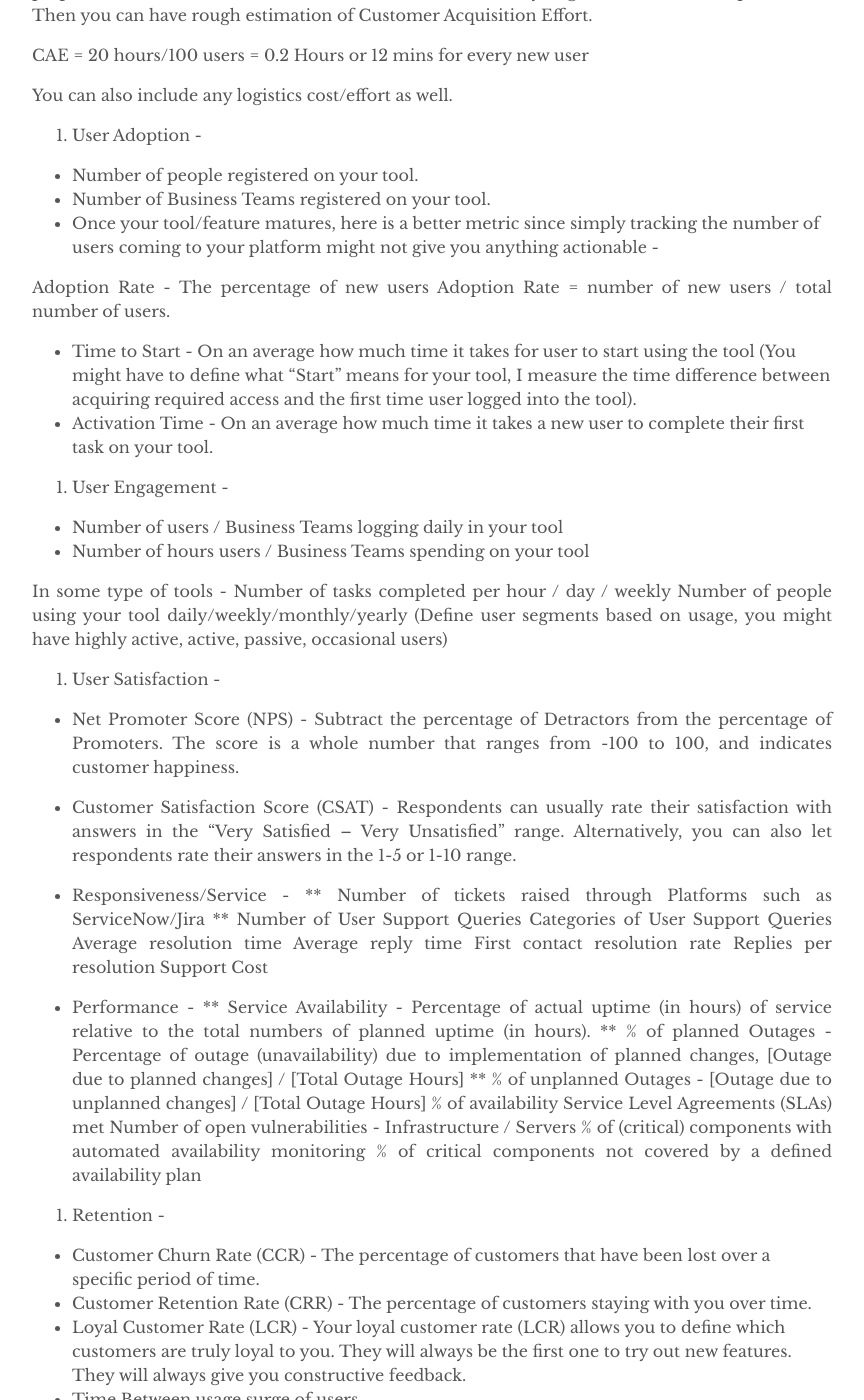
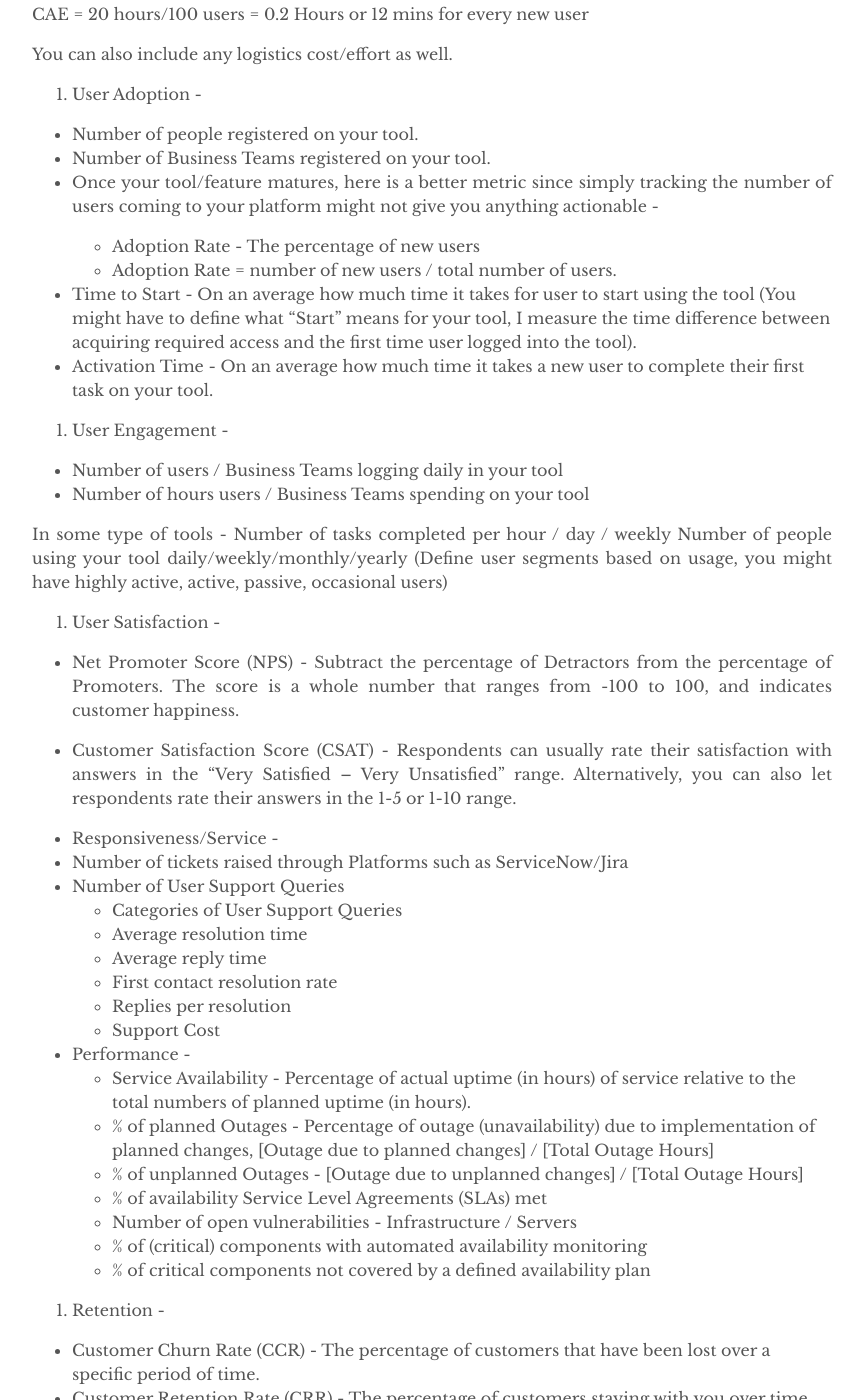
Before and after one commit to Archana-blog/product, a Jekyll site: the page built from _posts/2017-03-16-example-content.md, in a window 1280 px wide and 1400 px high, scrolled down 1029 px. Shown: the whole window, without its empty margins (208-1072 px from the left). Built offline with Jekyll 4.4.1, drawn with Linux system fonts in a browser that asks for light colours; some of the changed text lies outside the part shown.

```diff
--- a/_posts/2017-03-16-example-content.md
+++ b/_posts/2017-03-16-example-content.md
@@ -24,9 +24,7 @@ Here are few things that I measure when I have to define success of my internal
 
 ## Quantitative KPIs -
 
-### User acquisition -
-
-1. Acquisition metric is a little tricky to calculate for internal tools. There might be cases where there is no direct acquisition cost with respect to marketing. However, sometimes I measure cost in terms of time and effort. For example, hours spent on training, internal marketing through one-on-one channels, meetings, team gatherings, mails etc.
+1. User acquisition - Acquisition metric is a little tricky to calculate for internal tools. There might be cases where there is no direct acquisition cost with respect to marketing. However, sometimes I measure cost in terms of time and effort. For example, hours spent on training, internal marketing through one-on-one channels, meetings, team gatherings, mails etc.
 
 Customer Acquisition Cost/Effort (CAC/CAE) - Divide your total acquisition costs by the number of new customers
 
@@ -42,8 +40,8 @@ You can also include any logistics cost/effort as well.
 * Number of Business Teams registered on your tool.
 * Once your tool/feature matures, here is a better metric since simply tracking the number of users coming to your platform might not give you anything actionable -
 
-Adoption Rate - The percentage of new users
-Adoption Rate = number of new users / total number of users.
+    * Adoption Rate - The percentage of new users
+    * Adoption Rate = number of new users / total number of users.
 
 * Time to Start - On an average how much time it takes for user to start using the tool (You might have to define what "Start" means for your tool, I measure the time difference between acquiring required access and the first time user logged into the tool).
 * Activation Time - On an average how much time it takes a new user to complete their first task on your tool.
@@ -63,24 +61,24 @@ Number of people using your tool daily/weekly/monthly/yearly (Define user segmen
 * Customer Satisfaction Score (CSAT) - Respondents can usually rate their satisfaction with answers in the “Very Satisfied – Very Unsatisfied” range. Alternatively, you can also let respondents rate their answers in the 1-5 or 1-10 range.
 
 * Responsiveness/Service -
-** Number of tickets raised through Platforms such as ServiceNow/Jira
-** Number of User Support Queries
-Categories of User Support Queries
-Average resolution time
-Average reply time
-First contact resolution rate
-Replies per resolution
-Support Cost
+* Number of tickets raised through Platforms such as ServiceNow/Jira
+* Number of User Support Queries
+    * Categories of User Support Queries
+    * Average resolution time
+    * Average reply time
+    * First contact resolution rate
+    * Replies per resolution
+    * Support Cost
 
 * Performance -
-** Service Availability - Percentage of actual uptime (in hours) of service relative to the total numbers of planned uptime (in hours).
-** % of planned Outages - Percentage of outage (unavailability) due to implementation of planned changes,
-[Outage due to planned changes] / [Total Outage Hours]
-** % of unplanned Outages - [Outage due to unplanned changes] / [Total Outage Hours]
-% of availability Service Level Agreements (SLAs) met
-Number of open vulnerabilities - Infrastructure / Servers
-% of (critical) components with automated availability monitoring
-% of critical components not covered by a defined availability plan
+    * Service Availability - Percentage of actual uptime (in hours) of service relative to the total numbers of planned uptime (in hours).
+    * % of planned Outages - Percentage of outage (unavailability) due to implementation of planned changes,
+          [Outage due to planned changes] / [Total Outage Hours]
+    * % of unplanned Outages - [Outage due to unplanned changes] / [Total Outage Hours]
+    * % of availability Service Level Agreements (SLAs) met
+    * Number of open vulnerabilities - Infrastructure / Servers
+    * % of (critical) components with automated availability monitoring
+    * % of critical components not covered by a defined availability plan
 
 5. Retention -
 
```
